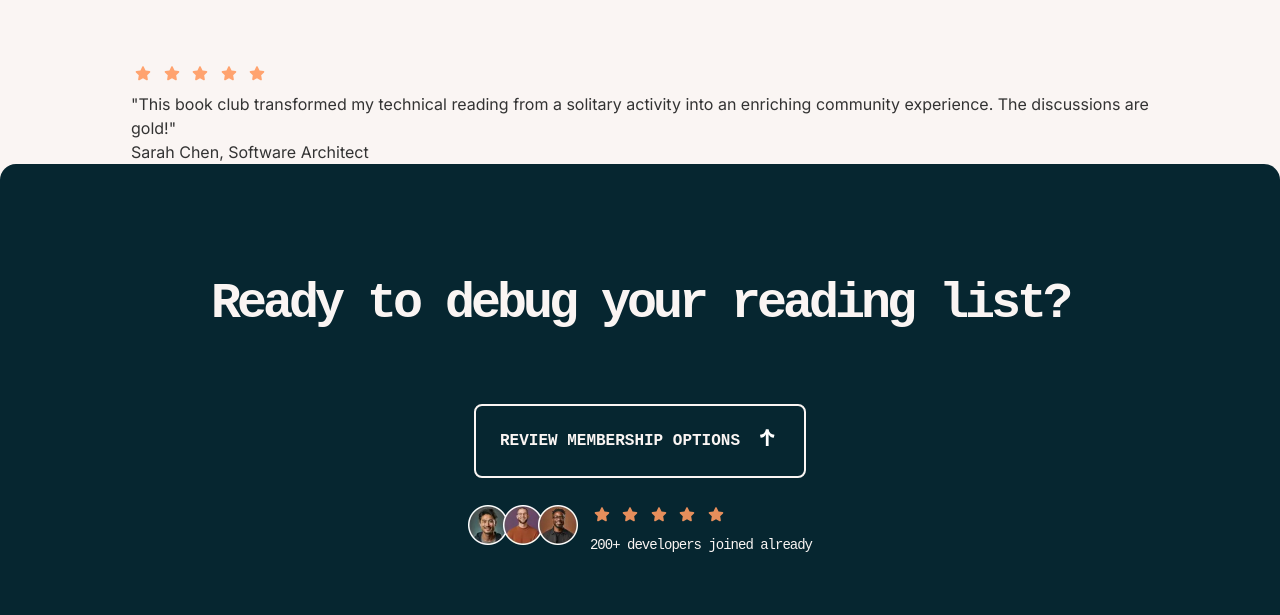
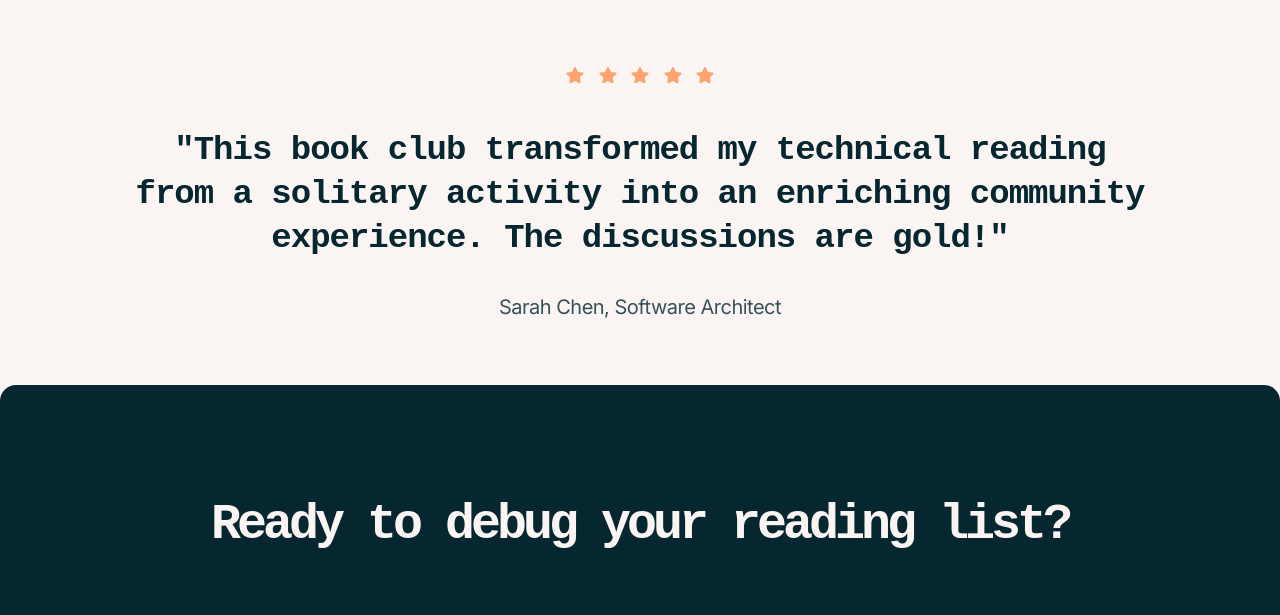
Before and after one commit to KingJosephI/tech-book-club, a plain HTML site: page index.html in a window 1280 px wide. Shown: the part 3695-4310 px from the top of the page. Drawn offline with Linux system fonts and the light colour scheme; a web font is replaced by a local one.

Commit message:
feat: add the comment section

```diff
--- a/style.css
+++ b/style.css
@@ -182,17 +182,62 @@ main {
   border-radius: 8px;
 }
 
+.comment {
+
+  margin-bottom: 64px;
+
+  img {
+    width: 28px;
+  }
+
+
+  .comment__text {
+    font-family: 'Martian Mono', monospace;
+    font-size: 24px;
+    font-weight: 600;
+    line-height: 110%;
+    letter-spacing: -1px;
+    color: var(--neutral-900);
+    padding-block: 32px;
+  }
+
+  .comment__author {
+    font-family: 'Inter', sans-serif;
+    font-size: 20px;
+    line-height: 140%;
+    letter-spacing: -0.5px;
+    color: var(--neutral-700);
+
+  }
+
+  @media (min-width: 768px) {
+    .comment__text {
+      font-size: 34px;
+      line-height: 130%;
+    }
+  }
+
+  @media (min-width: 1024px) {
+
+    text-align: center;
+    .comment__text {
+      letter-spacing: -2%;
+    }
+
+    .comment__author {
+      letter-spacing: -2%;
+    }
+  }
+}
 
 .footer {
   background-color: var(--neutral-900);
   color: var(--neutral-100);
-  /* padding: 48px 16px 0 16px; */
   border-top-left-radius: 16px;
   border-top-right-radius: 16px;
   display: flex;
   flex-direction: column;
   align-items: center;
-  /* justify-content: center; */
 
   .footer__container {
     padding: 48px 16px 64px 16px;
@@ -204,7 +249,6 @@ main {
   }
 
   hr {
-    /* justify-self: stretch;*/
     align-self: stretch;
     margin-inline: 16px;
   }
@@ -218,20 +262,10 @@ main {
     padding-bottom: 40px;
   }
 
-  .footer__content {
-
-    /* display: flex;
-    justify-content: center;
-    align-items: center;
-    flex-direction: column; */
-  }
 
   .footer__button {
     border: 2px solid var(--neutral-100);
     color: var(--neutral-100);
-    /* text-align: center; */
-    /* width: 100%; */
-    /* align-self: center; */
     justify-self: center;
   }
 
@@ -243,7 +277,6 @@ main {
 
   .stats {
      padding-top: 24px;
-    /*padding-bottom: 64px; */
   }
 
   .footer__links {
@@ -255,12 +288,9 @@ main {
     font-family: 'Martian Mono', serif;
     display: flex;
     flex-direction: column;
-    /* align-items: center;
-    justify-content: center; */
     gap: 16px;
-    /* border-top: 1px solid var(--neutral-100); */
     width: 100%;
-    /* margin-inline: 16px; */
+
   }
 
   .footer__social-media > *:hover {
@@ -270,15 +300,13 @@ main {
 
   @media screen and (min-width: 768px) {
 
-    /* padding: 64px 32px; */
-
-    br {
+     br {
       display: none;
     }
 
     hr {
       margin-inline: 0;
-      /* color: #FEA36F; */background-color: var(--neutral-100);
+      background-color: var(--neutral-100);
     }
 
     .footer__container {
@@ -295,7 +323,6 @@ main {
     .footer__links{
       flex-direction: row;
       justify-content: space-between;
-      /* padding: 24px 64px; */
     }
   }
 
```
